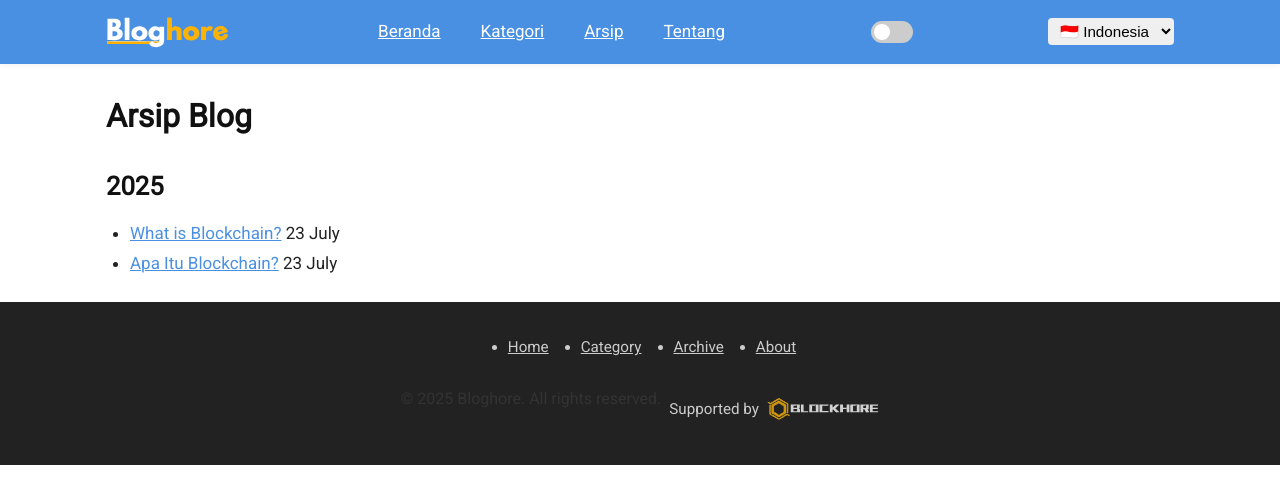
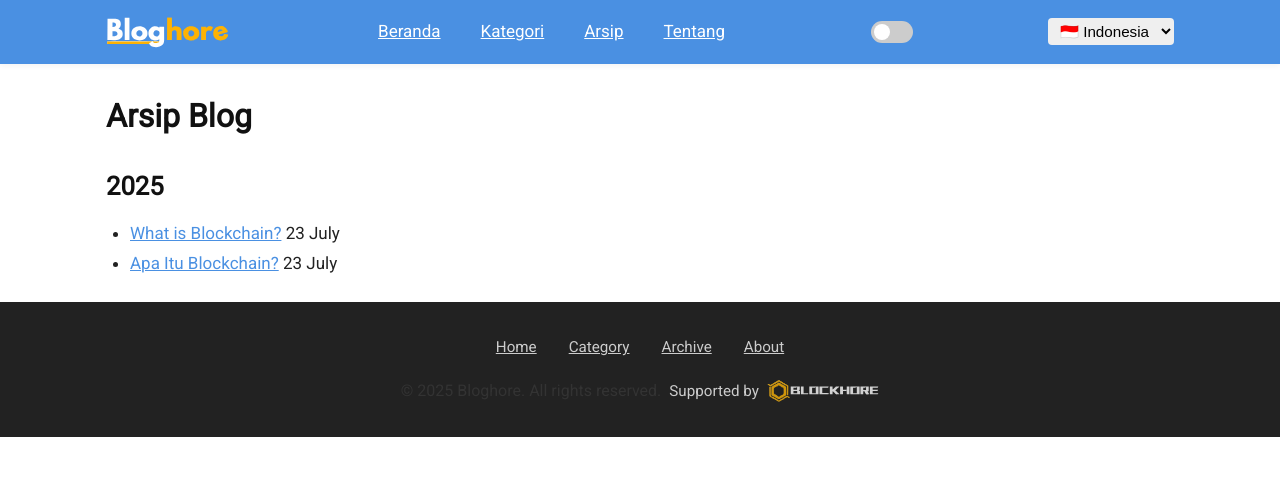
Before and after one commit to Blockhore/bloghore.github.io, a Jekyll site: the page built from pages/archive.html, in a window 1280 px wide. Shown: the top 504 px of the page. Built offline with Jekyll 4.4.1, drawn with Linux system fonts in a browser that asks for light colours.

Commit message:
Update _footer.scss

```diff
--- a/_sass/_footer.scss
+++ b/_sass/_footer.scss
@@ -1,34 +1,54 @@
-.footer {
-  background: #fafafa;
+.site-footer {
+  background-color: #222;
+  color: #ccc;
   padding: 2rem 0;
-  border-top: 1px solid #eee;
-  margin-top: 4rem;
+  font-size: 0.95rem;
+  text-align: center;
 
   .container {
-    display: flex;
-    justify-content: space-between;
-    flex-wrap: wrap;
-    font-size: 0.9rem;
-    color: #555;
+    max-width: 1100px;
+    margin: 0 auto;
+    padding: 0 1rem;
   }
 
-  .footer-left {
-    a {
-      font-weight: bold;
-      color: $color-primary;
-      text-decoration: none;
+  .footer-links {
+    list-style: none;
+    padding: 0;
+    margin: 0 0 1rem 0;
+    display: flex;
+    flex-wrap: wrap;
+    justify-content: center;
+    gap: 2rem;
+
+    li a {
+      color: #ccc;
+      font-weight: 500;
+      transition: color 0.2s ease;
+
+      &:hover {
+        color: $color-secondary;
+      }
     }
   }
 
-  .footer-right {
+  .footer-credit {
     display: flex;
-    gap: 1rem;
+    justify-content: center;
+    align-items: center;
+    gap: 0.5rem;
+    flex-wrap: wrap;
 
-    a {
-      color: #666;
+    p {
+      margin: 0;
+    }
+
+    img {
+      height: 24px;
+      opacity: 0.8;
+      transition: opacity 0.2s ease;
 
       &:hover {
-        color: $color-primary;
+        opacity: 1;
       }
     }
   }
```
